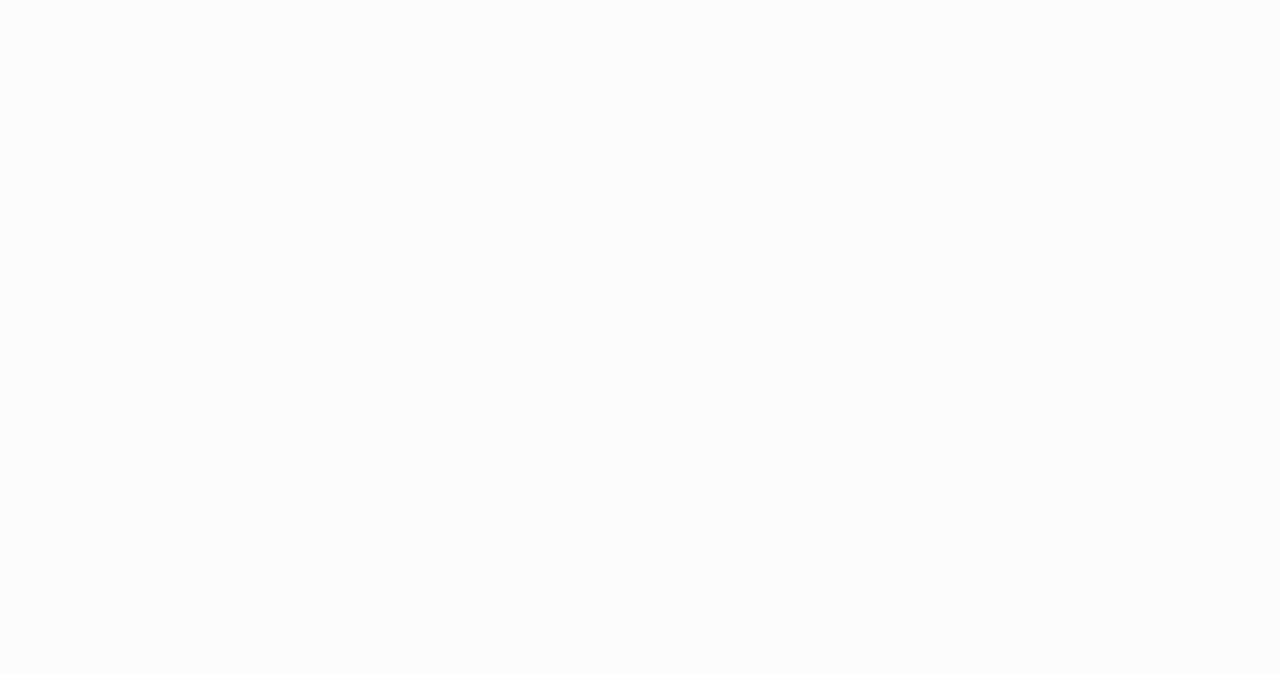
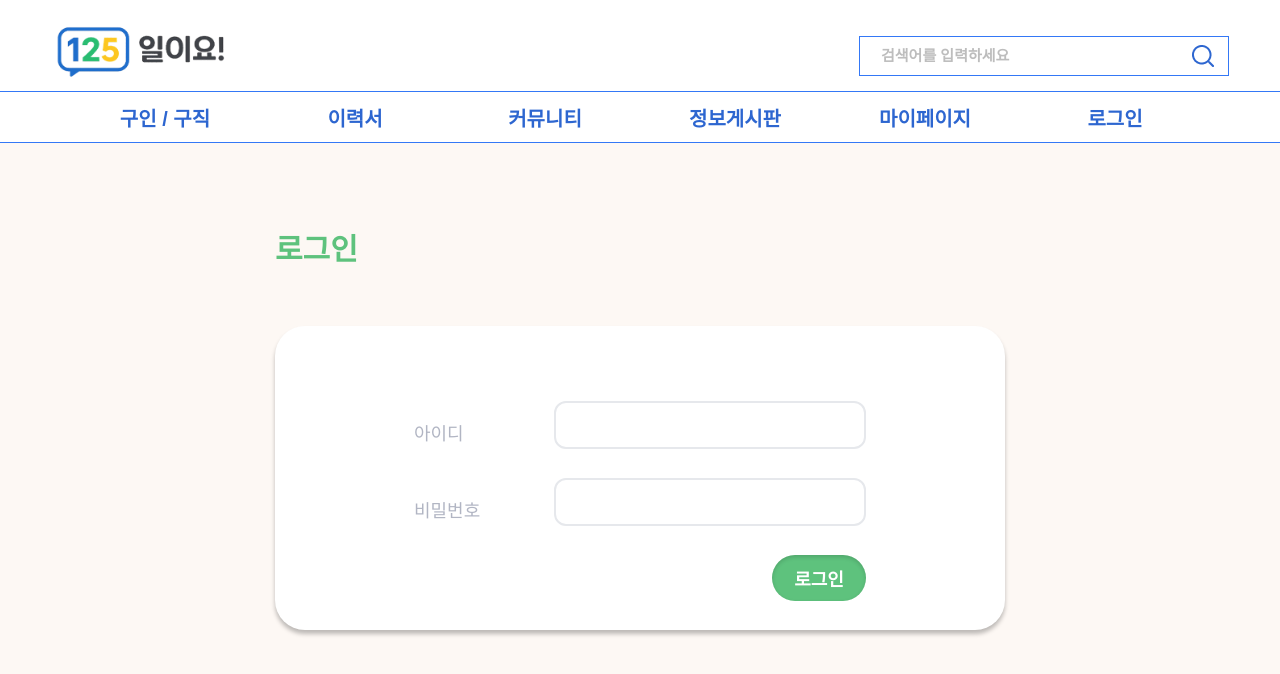
Before and after one commit to mingging27/125, a React (Create React App) app in the folder app-125/: page /login in a window 1280 px wide. Before the commit this address had no page. Shown: the top 674 px of the page. Built offline with nearby package versions, Linux system fonts and the light colour scheme; the HTML template or start-up script is replaced by a standard one.

Commit message:
feat: 회원가입, 로그인, 로그아웃 api 연동

```diff
--- a/app-125/src/App.js
+++ b/app-125/src/App.js
@@ -1,5 +1,4 @@
 import React from 'react';
-import Header from './components/Header';
 import Login from './pages/Login';
 import Signup from './pages/Signup';
 import Select from './pages/interview/Select';
@@ -39,6 +38,10 @@ function App() {
       <Routes>
         <Route path="/" element={<MainPage />} />
 
+        {/* 유저 */}
+        <Route path='/login' element={<Login />} />
+        <Route path='/signup' element={<Signup />} />
+
         {/* 구인/구직 */}
         <Route path='/recruit' element={<RecruitListPage />} />
         <Route path='/recruit/:id' element={<RecruitDetailPage />} />
--- a/app-125/src/components/Header.jsx
+++ b/app-125/src/components/Header.jsx
@@ -1,5 +1,6 @@
 // src/components/Header.jsx
 
+import React, { useState, useEffect } from "react";
 import styled from "styled-components";
 import searchicon from "../img/Search.png";
 import logo from "../img/logo.png";
@@ -106,6 +107,39 @@ const Category = styled.li`
 function Header() {
   const navigate = useNavigate();
 
+  // 토큰 존재 여부로 로그인 상태 판단
+  const [isLoggedIn, setIsLoggedIn] = useState(false);
+
+  useEffect(() => {
+    const token = localStorage.getItem("token"); // 저장한 토큰 키 이름 확인
+    setIsLoggedIn(!!token);
+  }, []);
+
+  const handleLogout = async () => {
+    try {
+      // 서버 로그아웃 API 호출 (필요시)
+      const response = await fetch("http://127.0.0.1:3002/api/auth/logout", {
+        method: "POST",
+        headers: {
+          Authorization: `Bearer ${localStorage.getItem("token")}`,
+        },
+      });
+      const data = await response.json();
+
+      if (response.ok) {
+        alert(data.message || "로그아웃 되었습니다.");
+        localStorage.removeItem("token"); // 토큰 삭제
+        setIsLoggedIn(false);
+        navigate("/"); // 로그아웃 후 메인 페이지로 이동
+      } else {
+        alert(data.message || "로그아웃 실패");
+      }
+    } catch (error) {
+      alert("로그아웃 중 오류가 발생했습니다.");
+      console.error(error);
+    }
+  };
+
   return (
     <Container>
       <Top>
@@ -124,7 +158,16 @@ function Header() {
         <Category onClick={() => navigate("/community")}>커뮤니티</Category>
         <Category onClick={() => navigate("/infoboard/trend")}>정보게시판</Category>
         <Category onClick={() => navigate("/mypage")}>마이페이지</Category>
-        <Category>로그아웃</Category>
+
+        {isLoggedIn ? (
+          <Category onClick={handleLogout} style={{ cursor: "pointer" }}>
+            로그아웃
+          </Category>
+        ) : (
+          <Category onClick={() => navigate("/login")} style={{ cursor: "pointer" }}>
+            로그인
+          </Category>
+        )}
       </Navigation>
     </Container>
   );
--- a/app-125/src/pages/Login.jsx
+++ b/app-125/src/pages/Login.jsx
@@ -1,5 +1,8 @@
 import React, { useState } from "react";
 import styled from "styled-components";
+import { useNavigate } from "react-router-dom";
+import Header from '../components/Header';
+
 
 const Content = styled.div`
     height: 1000px;
@@ -82,20 +85,74 @@ const Submit = styled.button`
 `;
 
 function Login() {
+    const [loginId, setLoginId] = useState("");
+  const [password, setPassword] = useState("");
+
+    const navigate = useNavigate();
+
+
+  const handleSubmit = async (e) => {
+    e.preventDefault();
+
+    if (!loginId.trim() || !password.trim()) {
+    alert("아이디와 비밀번호를 모두 입력해주세요.");
+    return;
+  }
+
+    const loginData = {
+      login_id: loginId,
+      password: password,
+    };
+
+    try {
+      const response = await fetch("http://127.0.0.1:3002/api/auth/login", {
+        method: "POST",
+        headers: {
+          "Content-Type": "application/json",
+        },
+        body: JSON.stringify(loginData),
+      });
+
+      const data = await response.json();
+
+    if (!response.ok) {
+      alert(data.message || "로그인 실패");
+      return;
+    }
+
+    alert(data.message || "로그인 성공");
+    if (data.token) {
+      localStorage.setItem("token", data.token);
+    }
+    navigate("/");
+  } catch (error) {
+    alert("로그인 중 오류가 발생했습니다.");
+  }
+  };
+
     return (
     <>
+      <Header/>
       <Content>
         <PositionWrap>
           <Title>로그인</Title>
           <FormDiv>
-            <Form>
+            <Form onSubmit={handleSubmit}>
               <InputDiv>
                 <Label>아이디</Label>
-                    <Input type="text"/>
+                <Input
+                  type="text"
+                  value={loginId}
+                  onChange={(e) => setLoginId(e.target.value)}
+                />
               </InputDiv>
               <InputDiv>
                 <Label>비밀번호</Label>
-                    <Input type="text"/>
+                <Input
+                  type="password"
+                  value={password}
+                  onChange={(e) => setPassword(e.target.value)}
+                />
               </InputDiv>
               <Submit type="submit">로그인</Submit>
             </Form>
--- a/app-125/src/pages/Signup.jsx
+++ b/app-125/src/pages/Signup.jsx
@@ -1,5 +1,6 @@
 import React, { useState } from "react";
 import styled from "styled-components";
+import { useNavigate } from "react-router-dom";
 
 
 const Content = styled.div`
@@ -112,12 +113,17 @@ function Signup() {
     const [password, setPassword] = useState("");
     const [confirmPassword, setConfirmPassword] = useState("");
     const [name, setName] = useState("");
-    const [birthGender, setBirthGender] = useState("");
+    const [birthdate, setBirthdate] = useState(""); // yyyy-mm-dd 형식
+    const [gender, setGender] = useState("");       // male / female
     const [address, setAddress] = useState("");
     const [phone, setPhone] = useState("");
     const [email, setEmail] = useState("");
 
-    const handleSubmit = (e) => {
+    const navigate = useNavigate();
+
+
+    // api 연동
+    const handleSubmit = async (e) => {
   e.preventDefault();
 
   if (
@@ -125,7 +131,8 @@ function Signup() {
     !password.trim() ||
     !confirmPassword.trim() ||
     !name.trim() ||
-    !birthGender.trim() ||
+    !birthdate.trim() ||
+    !gender.trim() ||
     !address.trim() ||
     !phone.trim() ||
     !email.trim()
@@ -133,7 +140,37 @@ function Signup() {
     alert("필수 입력 항목을 모두 작성해 주세요.");
     return;
   }
+
+  try {
+    const response = await fetch("http://127.0.0.1:3002/api/user/signup", {
+      method: "POST",
+      headers: {
+        "Content-Type": "application/json",
+      },
+      body: JSON.stringify({
+        login_id: username,
+        password: password,
+        confirmPassword: confirmPassword,
+        email: email,
+        username: name,
+        phone_number: phone,
+        gender: gender,
+        birthdate: birthdate,
+        address: address,
+      }),
+    });
+
+    if (!response.ok) {
+      const errorData = await response.json();
+      throw new Error(errorData.message || "회원가입 실패");
+    }
+    alert("회원가입이 완료되었습니다!");
+    navigate("/login");
+  } catch (error) {
+    alert(`회원가입 중 오류 발생: ${error.message}`);
+  }
 };
+
 
 
     return (
@@ -161,9 +198,17 @@ function Signup() {
 
                     </InputDiv3>
                     <InputDiv3>
-                        <Label3>생년월일 ∙ 성별<Essential color="red">*</Essential></Label3>
-                        <Input type="text" value={birthGender} onChange={(e) => setBirthGender(e.target.value)} />
-                    </InputDiv3>
+              <Label3>생년월일<Essential>*</Essential></Label3>
+              <Input type="date" value={birthdate} onChange={(e) => setBirthdate(e.target.value)} />
+            </InputDiv3>
+            <InputDiv3>
+              <Label3>성별<Essential>*</Essential></Label3>
+              <select value={gender} onChange={(e) => setGender(e.target.value)}>
+                <option value="">선택</option>
+                <option value="male">남성</option>
+                <option value="female">여성</option>
+              </select>
+            </InputDiv3>
                     </InputDiv2>
                     <InputDiv3>
                         <Label2>주소<Essential color="red">*</Essential></Label2>
```
Also changed, not shown: 1 other file (tests, documents, lock files or other folders). Lines whose indentation alone changed are shown as unchanged.
